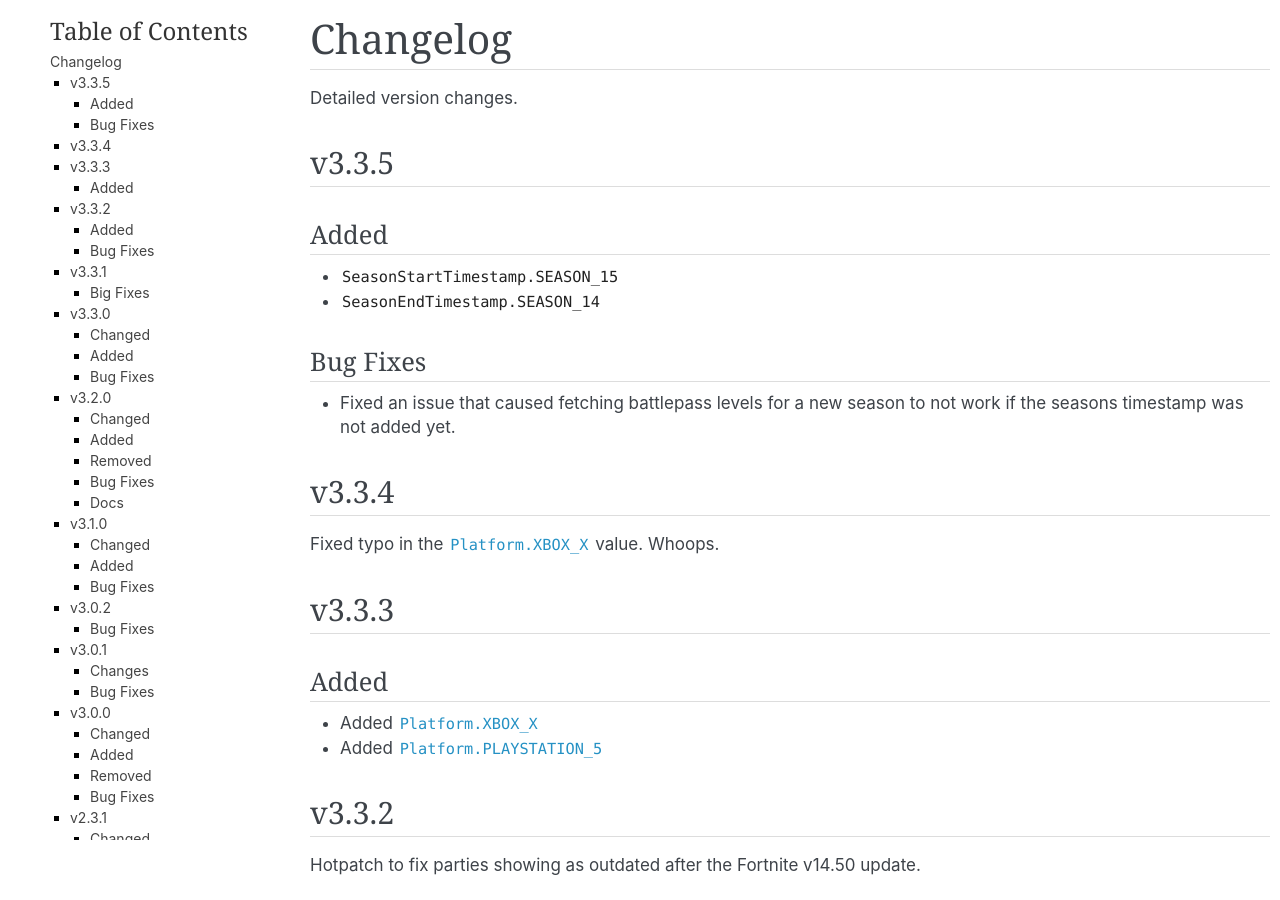
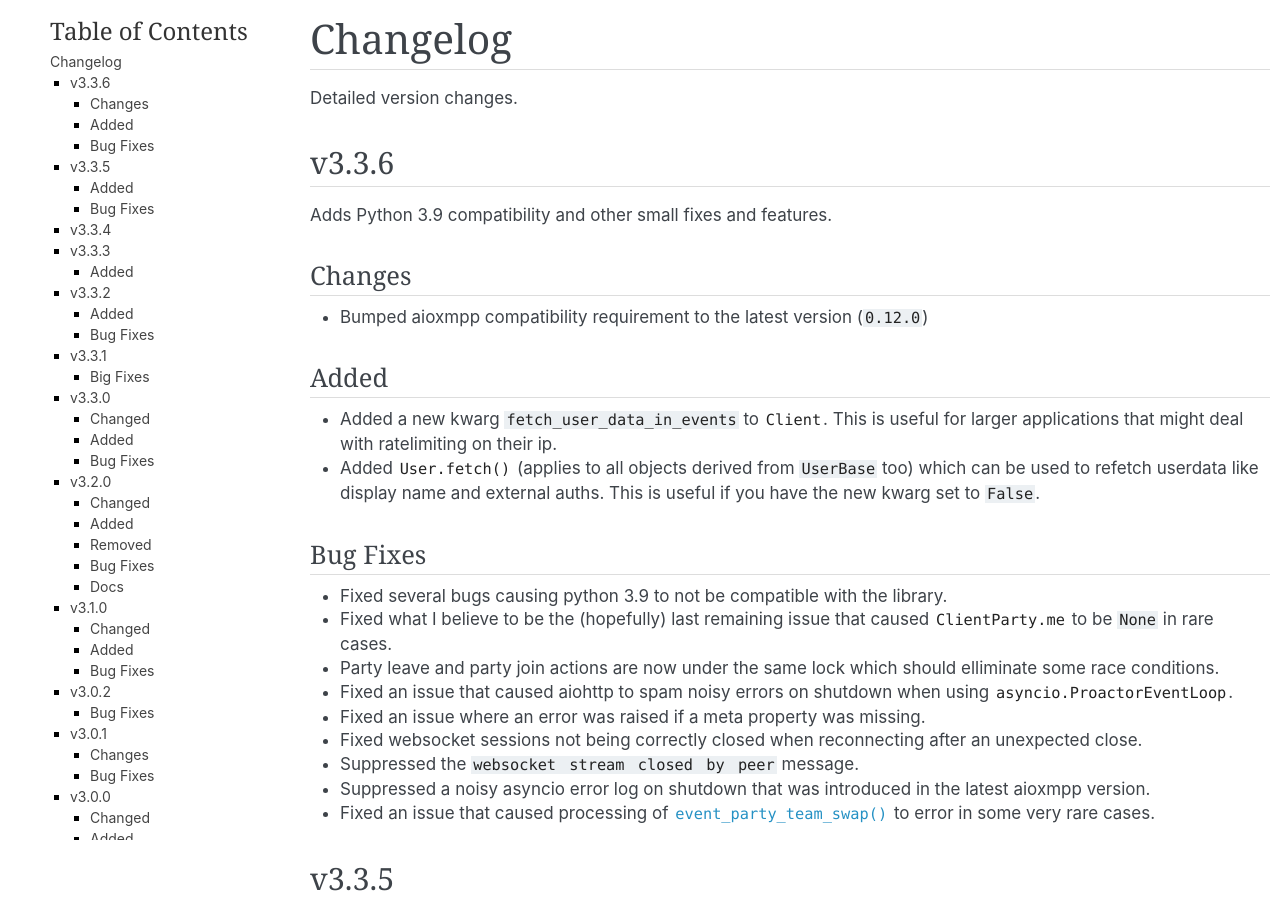
Before and after one commit to Terbau/fortnitepy, a Sphinx documentation site: the page built from docs/changelog.rst, in a window 1280 px wide and 900 px high. Built offline with Sphinx 7.4.7, drawn with Linux system fonts in a browser that asks for light colours.

Commit message:
v3.3.6 changelog + version bump

```diff
--- a/docs/changelog.rst
+++ b/docs/changelog.rst
@@ -4,6 +4,36 @@ Changelog
 =========
 
 Detailed version changes.
+
+
+v3.3.6
+------
+
+Adds Python 3.9 compatibility and other small fixes and features.
+
+Changes
+~~~~~~~
+
+- Bumped aioxmpp compatibility requirement to the latest version (``0.12.0``)
+
+Added
+~~~~~
+
+- Added a new kwarg ``fetch_user_data_in_events`` to :class:`Client`. This is useful for larger applications that might deal with ratelimiting on their ip.
+- Added :meth:`User.fetch()` (applies to all objects derived from ``UserBase`` too) which can be used to refetch userdata like display name and external auths. This is useful if you have the new kwarg set to ``False``.
+
+Bug Fixes
+~~~~~~~~~
+
+- Fixed several bugs causing python 3.9 to not be compatible with the library.
+- Fixed what I believe to be the (hopefully) last remaining issue that caused :attr:`ClientParty.me` to be ``None`` in rare cases.
+- Party leave and party join actions are now under the same lock which should elliminate some race conditions.
+- Fixed an issue that caused aiohttp to spam noisy errors on shutdown when using :class:`asyncio.ProactorEventLoop`.
+- Fixed an issue where an error was raised if a meta property was missing.
+- Fixed websocket sessions not being correctly closed when reconnecting after an unexpected close.
+- Suppressed the ``websocket stream closed by peer`` message.
+- Suppressed a noisy asyncio error log on shutdown that was introduced in the latest aioxmpp version.
+- Fixed an issue that caused processing of :func:`event_party_team_swap()` to error in some very rare cases.
 
 
 v3.3.5
--- a/fortnitepy/__init__.py
+++ b/fortnitepy/__init__.py
@@ -25,7 +25,7 @@ OUT OF OR IN CONNECTION WITH THE SOFTWARE OR THE USE OR OTHER DEALINGS IN THE
 SOFTWARE.
 """
 
-__version__ = '3.3.5'
+__version__ = '3.3.6'
 
 from .client import Client, run_multiple, start_multiple, close_multiple
 from .auth import (Auth, EmailAndPasswordAuth, ExchangeCodeAuth,
```
Also changed, not shown: 3 other files.
